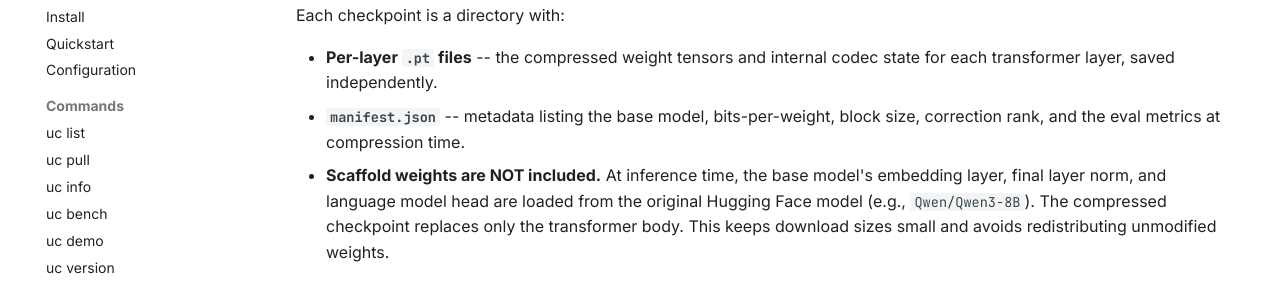
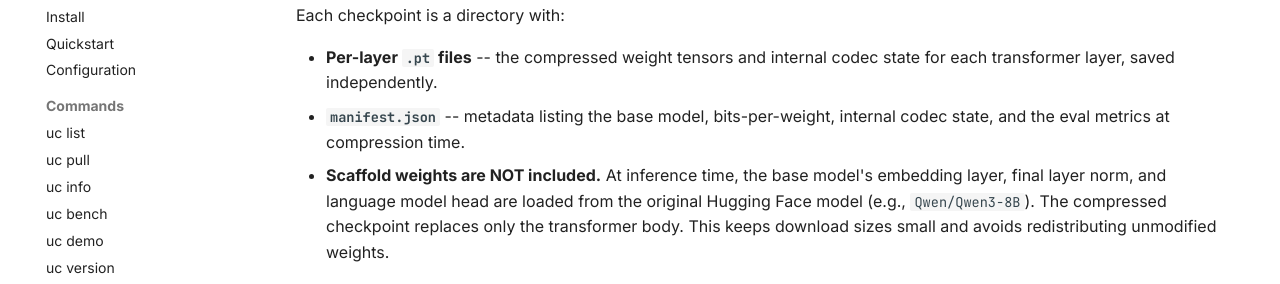
Before and after one commit to sipsalabs/ultracompress, an MkDocs documentation site: the page built from docs/QUICKSTART.md, in a window 1280 px wide and 900 px high, scrolled down 1363 px. Shown: the part 154-438 px from the top of the window. Built offline with MkDocs 1.6.1 and Material for MkDocs 9.7.7, drawn with Linux system fonts in a browser that asks for light colours; comment, search, counter and statistics services are not loaded.

Commit message:
Docs: remove pre-filing/method detail (IP policy)

```diff
--- a/docs/QUICKSTART.md
+++ b/docs/QUICKSTART.md
@@ -70,7 +70,7 @@ The full streaming compression pipeline (training a fresh pack from scratch) shi
 Each checkpoint is a directory with:
 
 - **Per-layer `.pt` files** -- the compressed weight tensors and internal codec state for each transformer layer, saved independently.
-- **`manifest.json`** -- metadata listing the base model, bits-per-weight, block size, correction rank, and the eval metrics at compression time.
+- **`manifest.json`** -- metadata listing the base model, bits-per-weight, internal codec state, and the eval metrics at compression time.
 - **Scaffold weights are NOT included.** At inference time, the base model's embedding layer, final layer norm, and language model head are loaded from the original Hugging Face model (e.g., `Qwen/Qwen3-8B`). The compressed checkpoint replaces only the transformer body. This keeps download sizes small and avoids redistributing unmodified weights.
 
 The streaming compression pipeline compresses each transformer layer independently in a single GPU residency window, which is why peak VRAM stays bounded by roughly one transformer layer regardless of total model depth. Internal codec specifics are NDA-gated.
```
